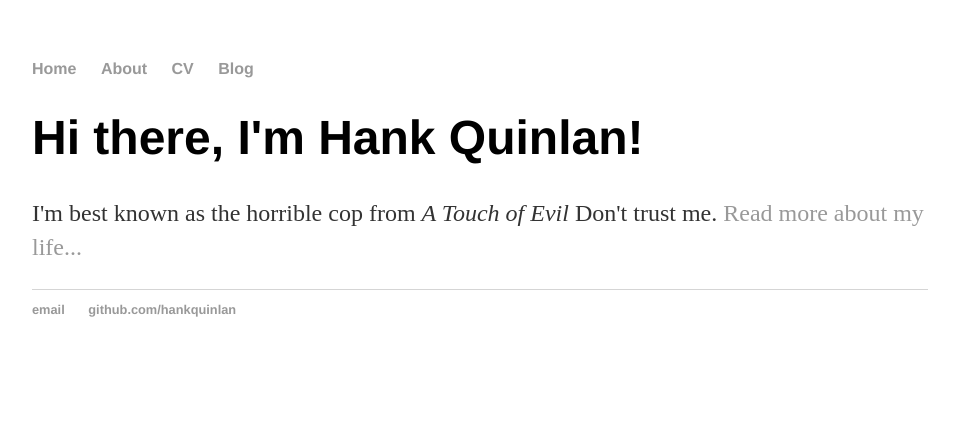
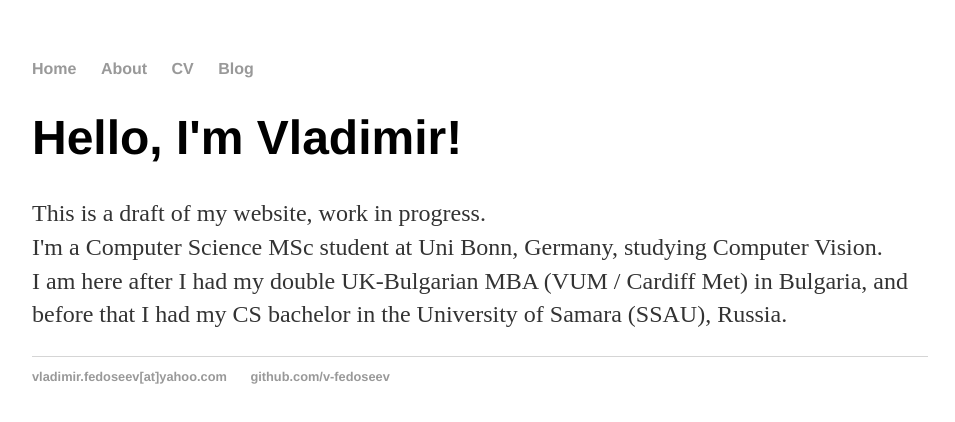
Before and after one commit to v-fedoseev/v-fedoseev.github.io, a plain HTML site: page index.html in a window 1280 px wide. Shown: the whole page, without its empty margins (160-1115 px from the left). Drawn offline with Linux system fonts and the light colour scheme.

Commit message:
draft content to the main page

```diff
--- a/index.html
+++ b/index.html
@@ -1,7 +1,7 @@
 <!DOCTYPE html>
 <html>
 	<head>
-		<title>Hank Quinlan, Horrible Cop</title>
+		<title>Vladimir Fedoseev | main</title>
 		<link rel="stylesheet" type="text/css" href="/css/main.css">
 
 	</head>
@@ -16,14 +16,15 @@
 		</nav>
 		<div class="container">
     		<div class="blurb">
-        		<h1>Hi there, I'm Hank Quinlan!</h1>
-				<p>I'm best known as the horrible cop from <em>A Touch of Evil</em> Don't trust me. <a href="/about">Read more about my life...</a></p>
+        		<h1>Hello, I'm Vladimir!</h1>
+				<p>This is a draft of my website, work in progress.<br />I'm a Computer Science MSc student at Uni Bonn, Germany, studying Computer Vision.<br />
+					I am here after I had my double UK-Bulgarian MBA (VUM / Cardiff Met) in Bulgaria, and before that I had my CS bachelor in the University of Samara (SSAU), Russia.</p>
     		</div><!-- /.blurb -->
 		</div><!-- /.container -->
 		<footer>
     		<ul>
-        		<li><a href="mailto:hankquinlanhub@gmail.com">email</a></li>
-        		<li><a href="https://github.com/hankquinlan">github.com/hankquinlan</a></li>
+        		<li><a href="mailto:vladimir.fedoseev@yahoo.com">vladimir.fedoseev[at]yahoo.com</a></li>
+        		<li><a href="https://github.com/v-fedoseev">github.com/v-fedoseev</a></li>
 			</ul>
 		</footer>
 	</body>
```
